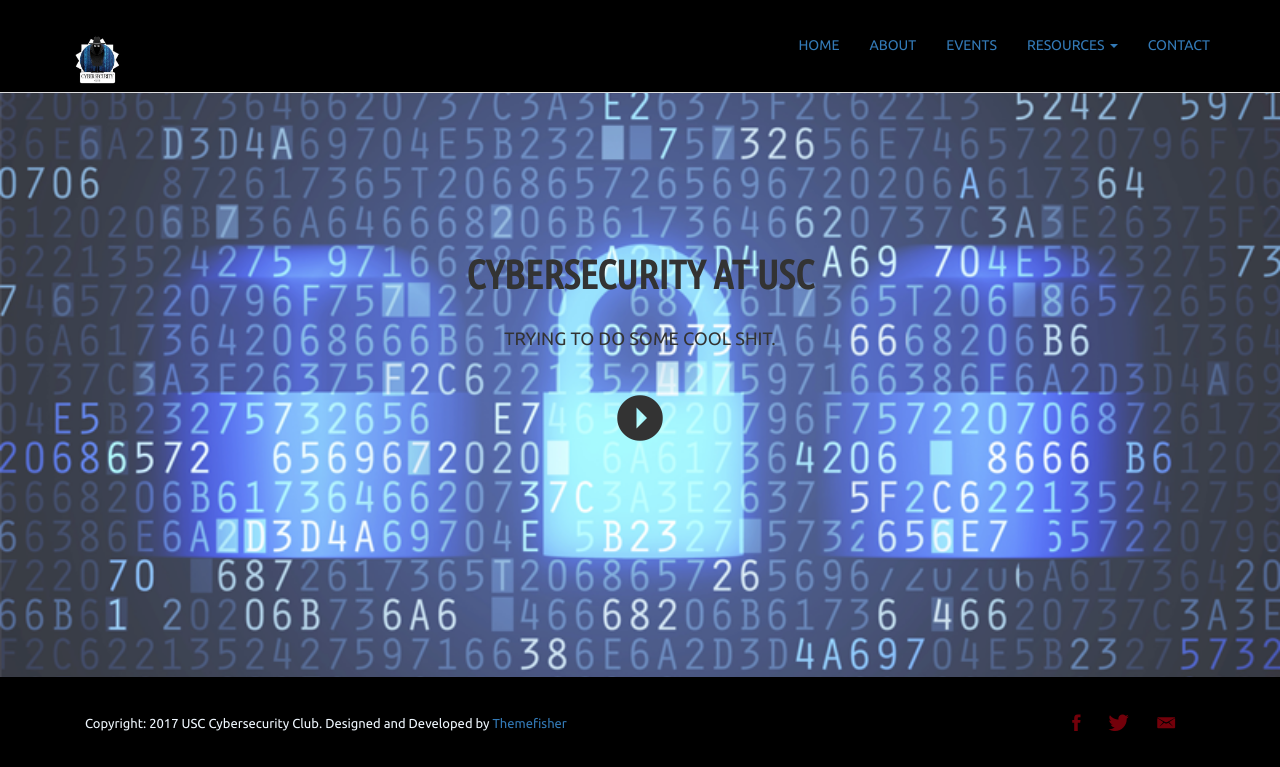
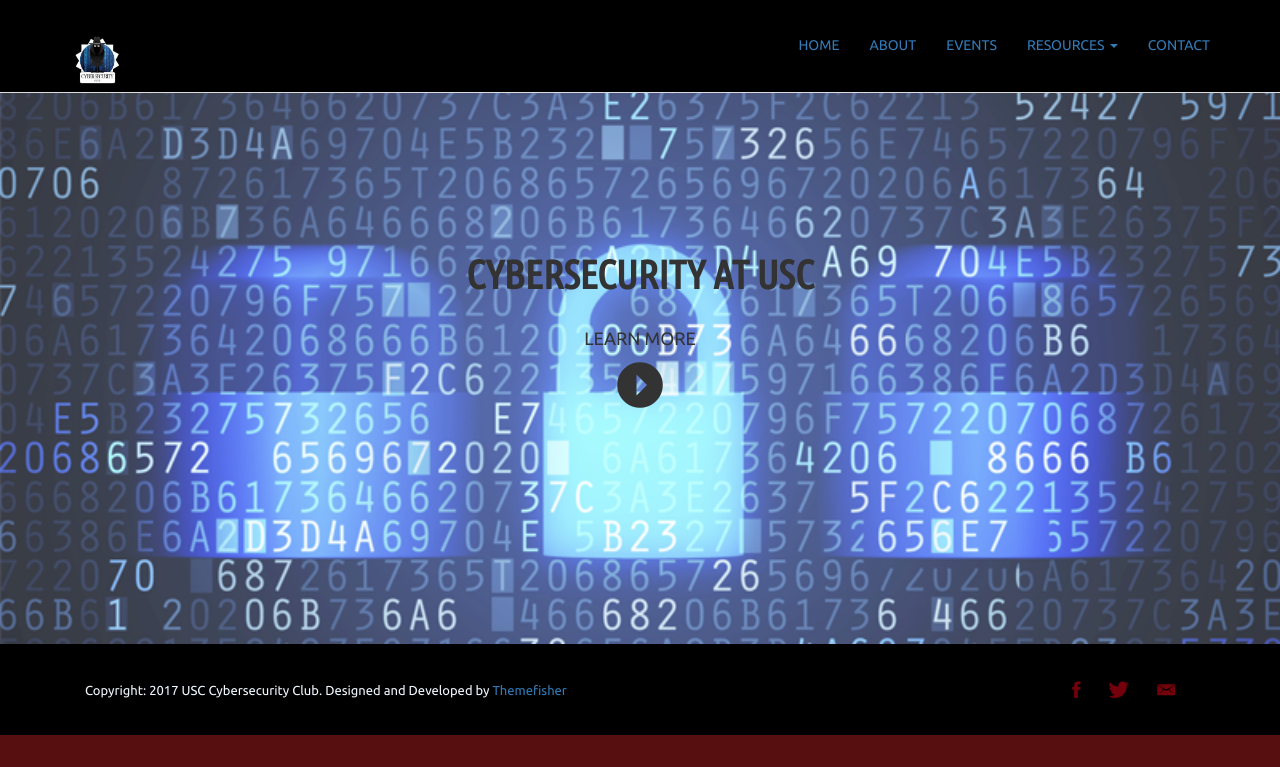
Before and after one commit to nglaeser/CybersecSite, a Flask app: page / in a window 1280 px wide. Shown: the top 767 px of the page. Run offline with Flask 2, Linux system fonts and the light colour scheme; some libraries are stand-ins or nearby versions; some web fonts are replaced.

Commit message:
Change h2 text above home arrow

```diff
--- a/static/css/main.css
+++ b/static/css/main.css
@@ -182,7 +182,7 @@
 #hero-area h2 {
   font-size: 18px;
   font-weight: 300;
-  margin-bottom: 38px;
+  margin-bottom: 5px;
   line-height: 27px;
   text-transform: uppercase;
   color: #333;
@@ -191,7 +191,7 @@
 }
 #hero-area .arrow-button {
   padding: 20px 35px;
-  margin-top: 30px;
+  margin-top: 15px;
   font-size: 56px;
   color: #333;
   line-height: 1em;
--- a/templates/index.html
+++ b/templates/index.html
@@ -124,7 +124,7 @@
                                 </section> <!-- cd-intro -->
                                 <!-- /.slider -->
                                 <h2 class="wow fadeInUp animated" data-wow-delay=".6s" >
-                                    Trying to do some cool shit.
+                                    Learn more
                                 </h2>
                                 <a class="arrow-button ion-android-arrow-dropright-circle" data-wow-delay=".9s" href="about.html" data-section="about.html" >
                                 </a>
```
